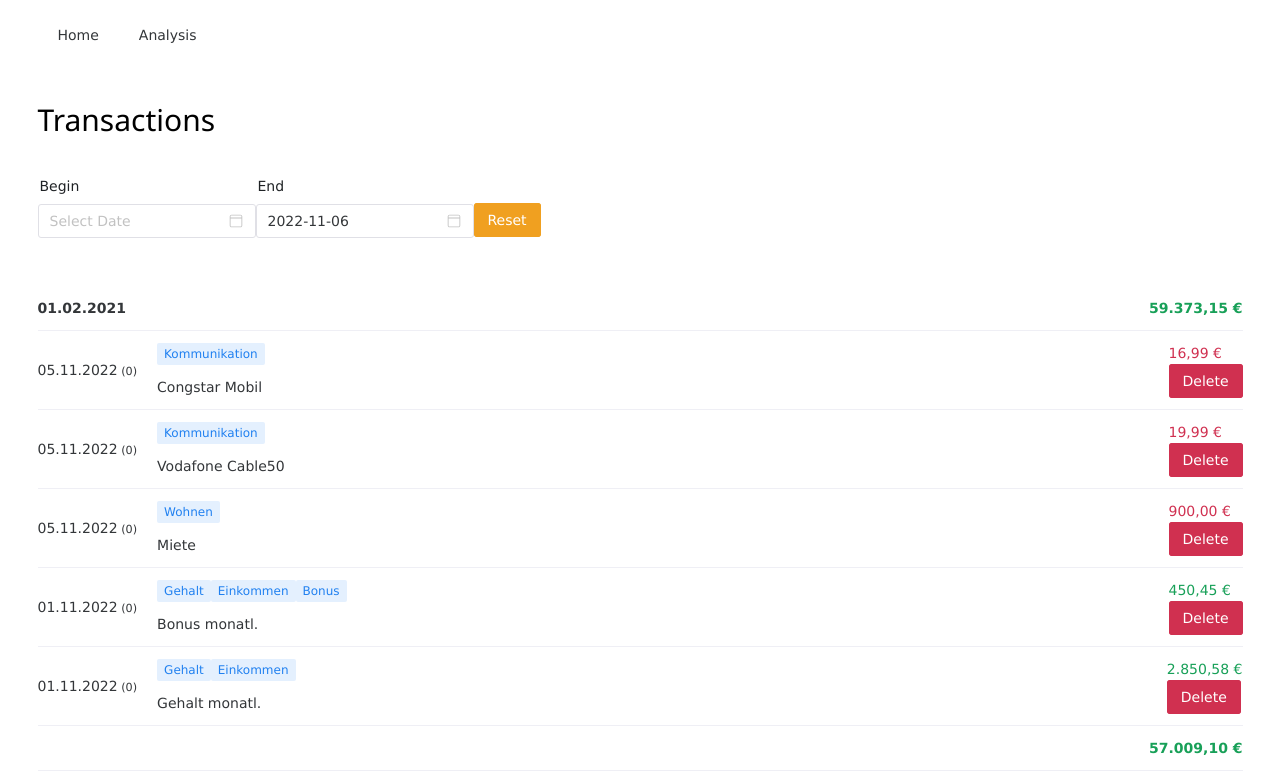
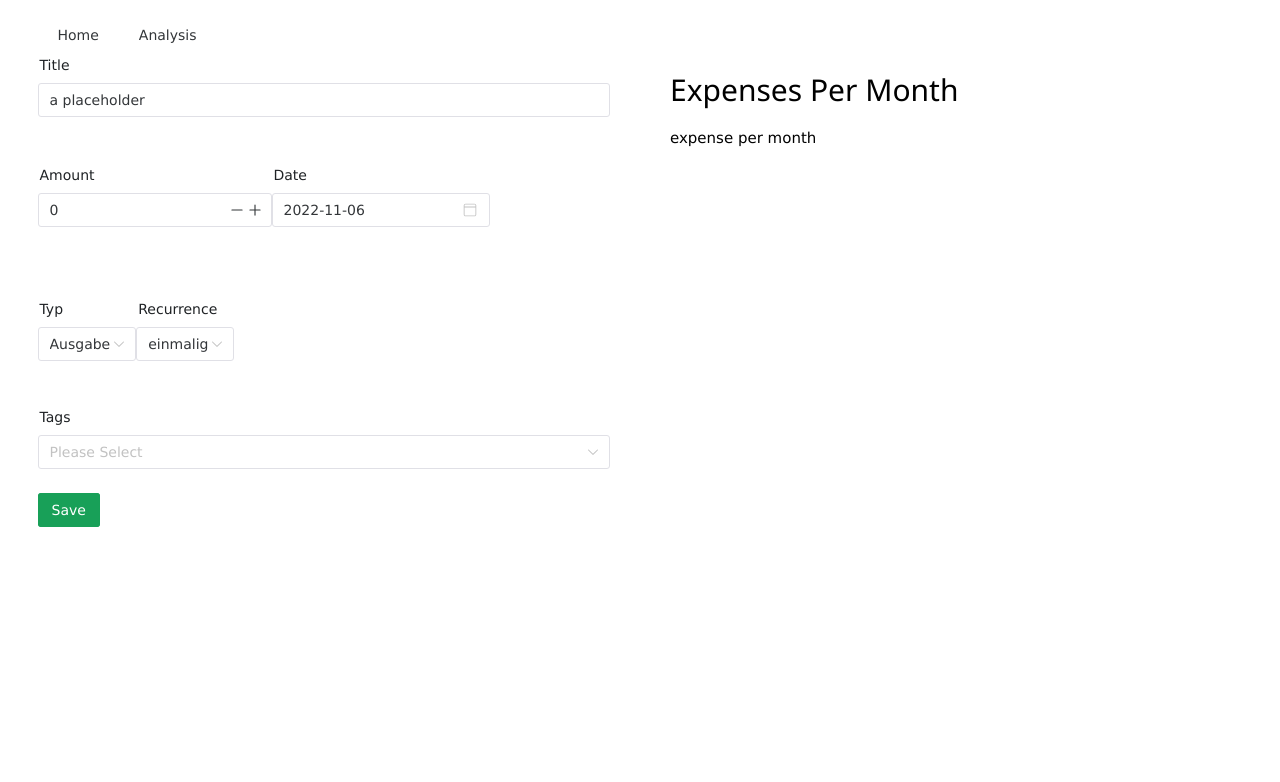
Before and after one commit to njustus/budgeting, a Vue app: page /transactions in a window 1280 px wide. Shown: the top 782 px of the page. Built offline with nearby package versions, Linux system fonts and the light colour scheme.

Commit message:
update grid-sizes

```diff
--- a/src/views/TransactionsListView.vue
+++ b/src/views/TransactionsListView.vue
@@ -6,15 +6,15 @@
 </script>
 
 <template>
-  <n-grid :cols="3" item-responsive class="default-grid">
-    <n-gi span="3 m:1">
-<!--      <TransactionForm />-->
+  <n-grid :cols="4" item-responsive responsive="screen" class="default-grid">
+    <n-gi span="4 m:2">
+      <TransactionForm />
     </n-gi>
     <n-gi span="0 m:2">
       <h2>Expenses Per Month</h2>
       <expense-per-month></expense-per-month>
     </n-gi>
-    <n-gi :span="3">
+    <n-gi :span="4">
       <h2>Transactions</h2>
       <transaction-range-form></transaction-range-form>
       <TransactionList/>
```
